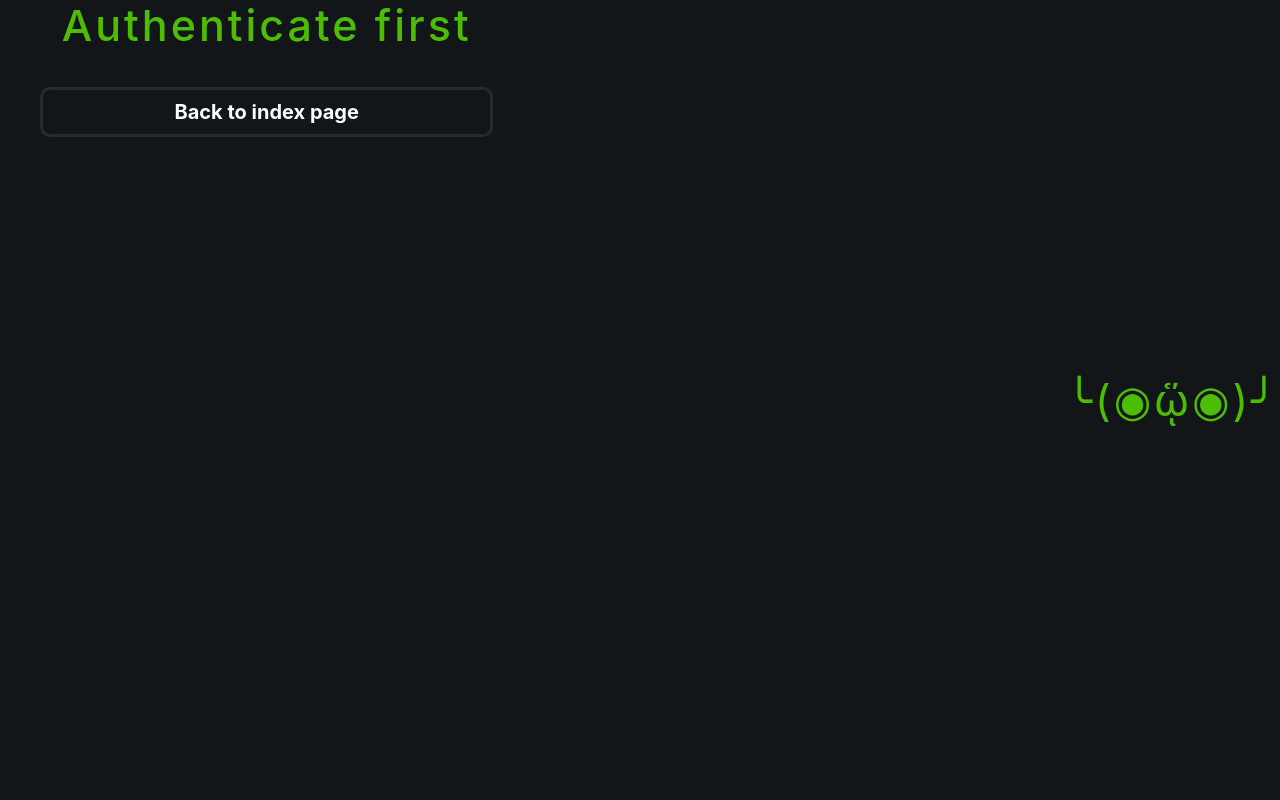
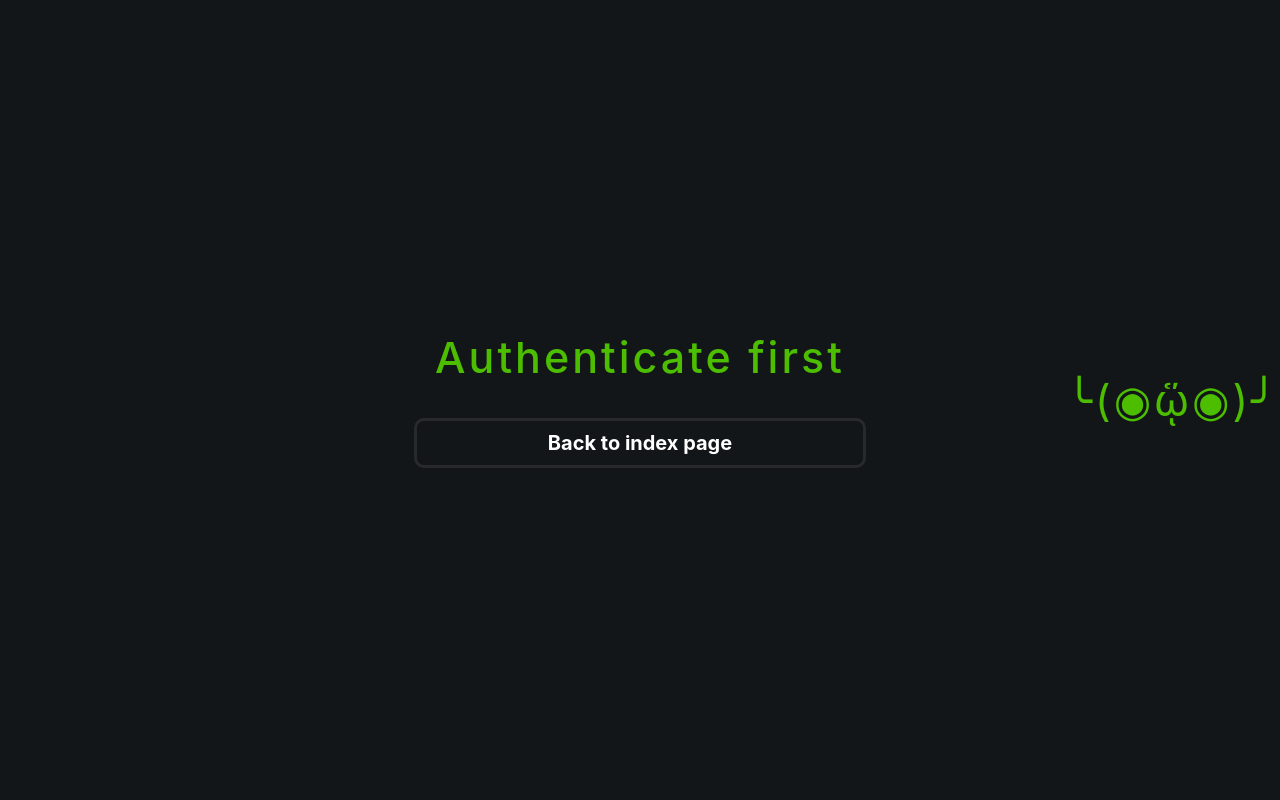
Before and after one commit to N0n3-github/codefeatly, a Django app: page /tasks in a window 1280 px wide. Run offline with Django 3.2, Linux system fonts and the light colour scheme; some libraries are stand-ins or nearby versions.

Commit message:
Fixed some front-end issues

```diff
--- a/static/main/tasks.css
+++ b/static/main/tasks.css
@@ -1,6 +1,14 @@
 .emoji {
     position: absolute;
     top: 0;
+}
+
+.auth-content {
+    margin: 0;
+    padding: 0;
+    width: 100%;
+    min-height: 100vh;
+    align-items: center;
 }
 
 .auth-container {
--- a/templates/main/tasks.html
+++ b/templates/main/tasks.html
@@ -27,12 +27,15 @@
             </div>
         </div>
     {% else %}
-        <div class="auth-container d-flex flex-column justify-content-center col-xl-5 col-lg-6 col-md-7 col-sm-9 col-10">
-            <h1 class="title green">Authenticate first</h1>
-            <a class="btn btn-codefeatly" href="{% url 'index' %}">Back to index page</a>
+        <div class="auth-content d-flex flex-column justify-content-center">
+            <div class="auth-container d-flex flex-column justify-content-center col-xl-5 col-lg-6 col-md-7 col-sm-9 col-10">
+                <h1 class="title green">Authenticate first</h1>
+                <a class="btn btn-codefeatly" href="{% url 'index' %}">Back to index page</a>
+            </div>
+            <div class="title green emoji">╰(◉ᾥ◉)╯</div>
         </div>
-        <div class="title green emoji">╰(◉ᾥ◉)╯</div>
         <script type="text/javascript">
+            $('body, .container-fluid').css('overflow', 'hidden');
             var next_pos = {"top": window.innerHeight / 2 - $('.emoji').height() / 2,
                             "left": window.innerWidth - $('.emoji').width(),
                             "pos_num": 1,
```
Also changed, not shown: db.sqlite3.
